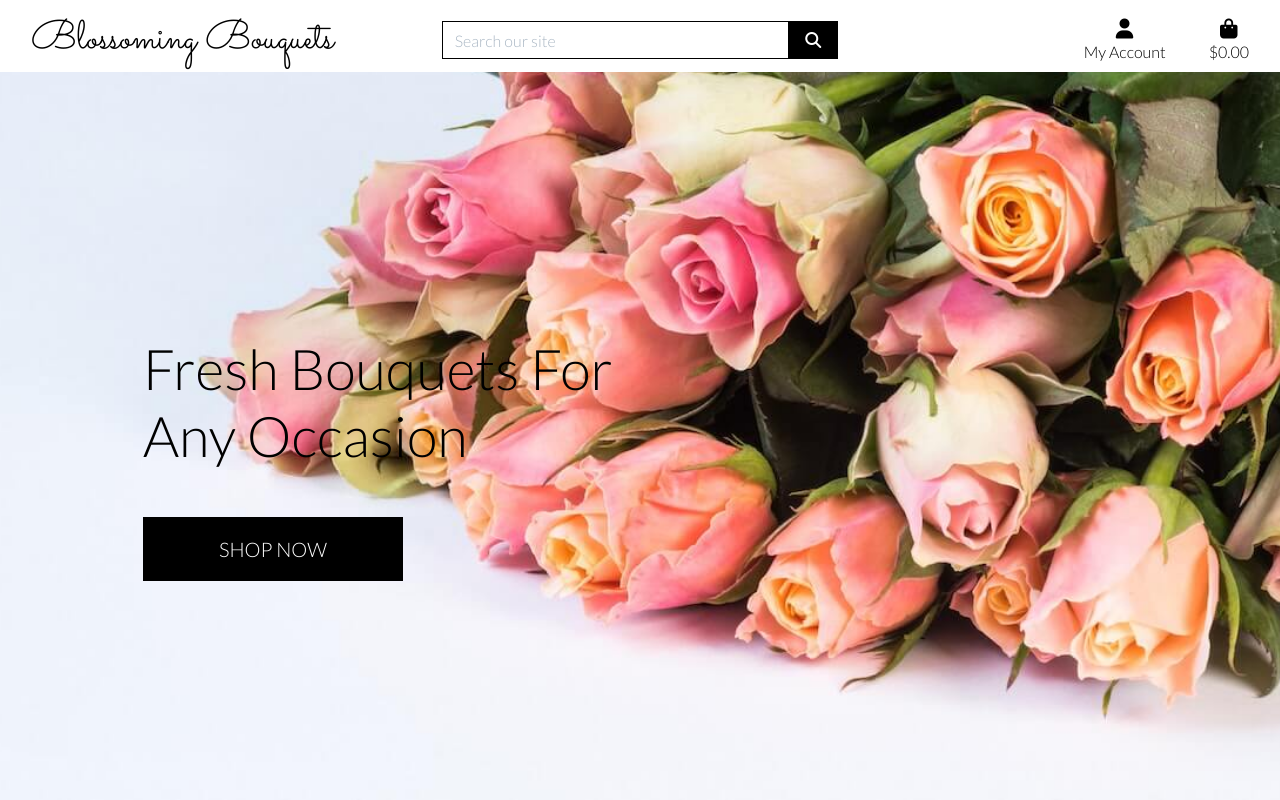
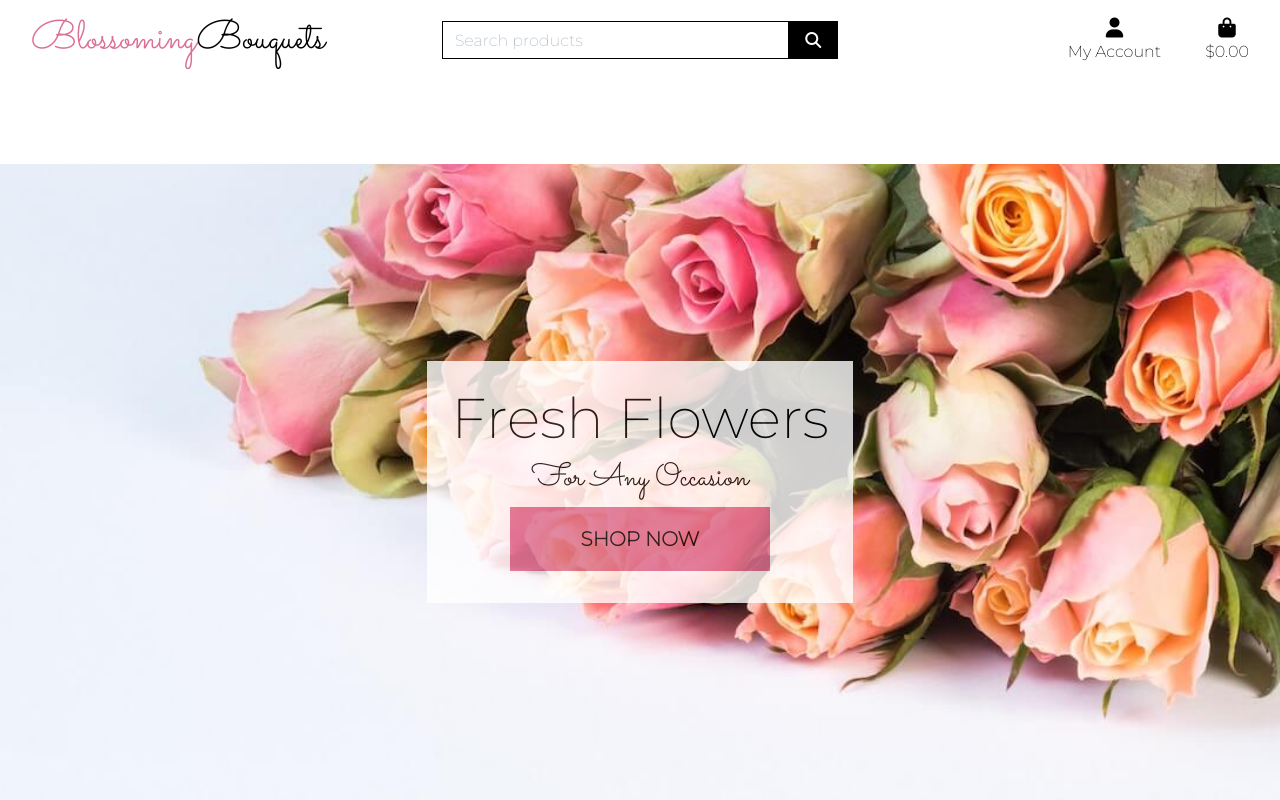
Before and after one commit to JPatel87/blossoming-bouquets, a Django app: page / in a window 1280 px wide. Run offline with Django 3.2, Linux system fonts and the light colour scheme; some libraries are stand-ins or nearby versions.

Commit message:
Change logo style and hero text styling

```diff
--- a/home/templates/home/index.html
+++ b/home/templates/home/index.html
@@ -10,18 +10,13 @@
 {% endblock %}
 
 {% block content %}
-    <div class="container h-100">
-        <div class="row h-100">
-            <div class="col-7 col-md-6 my-auto">
-                <h1 class="display-4 text-black">
-                    Fresh bouquets for any occasion
-                </h1>
-                <div class="my-5">
-                    <h4>
-                        <a href="" class="shop-now-button btn btn-lg rounded-0 text-uppercase py-3">Shop Now</a>
-                    </h4>
-                </div>
-            </div>
+    <div class="hero">
+        <div class="hero-text p-4">
+            <h1 class="display-4">Fresh Flowers</h1>
+            <h2 class="logo-font">For any occasion</h2>
+            <h4>
+                <a href="" class="shop-now-button btn btn-lg rounded-0 text-uppercase py-3"><strong>Shop Now</strong></a>
+            </h4>
         </div>
     </div>
 {% endblock %}
--- a/static/css/base.css
+++ b/static/css/base.css
@@ -3,12 +3,40 @@
 }
 
 body {
+    font-family: 'Montserrat', sans-serif;
+    color: black;
+}
+
+.logo-font {
+    text-transform: capitalize;
+    font-family: 'Sacramento', cursive;
+    color: black;
+}
+
+.highlight {
+    color: palevioletred;
+}
+
+.hero {
+    position: relative;
+    height: calc(100vh - 164px);
+    display: flex;
     background: url('/media/hero-image.jpg') no-repeat center center fixed;
     background-size: cover;
-    height: calc(100vh - 164px);
-    color: #555;
-    font-family: 'Lato';
-    text-transform: capitalize;
+    justify-content: center;
+    align-items: center;
+}
+
+.hero-text {
+    text-align: center;
+    background-color: white;
+    opacity: 0.8;
+}
+
+h1 {
+    position: relative;
+    color: black;
+    text-align: center;
 }
 
 /* from Bulma */
@@ -20,19 +48,15 @@
     width: 1.5rem;
 }
 
-.logo-font {
-    text-transform: capitalize;
-    font-family: Sacramento;
-}
-
 .main-logo-link {
     width: fit-content;
 }
 
 .shop-now-button {
-    background: black;
-    color: white;
+    background: palevioletred;
+    color: black;
     min-width: 260px;
+    border-radius: 70px;
 }
 
 .btn-black {
--- a/templates/base.html
+++ b/templates/base.html
@@ -17,7 +17,7 @@
     <!-- Bootstrap CSS -->
         <link rel="stylesheet" href="https://cdn.jsdelivr.net/npm/bootstrap@4.6.2/dist/css/bootstrap.min.css" integrity="sha384-xOolHFLEh07PJGoPkLv1IbcEPTNtaed2xpHsD9ESMhqIYd0nLMwNLD69Npy4HI+N" crossorigin="anonymous">
         <link href="https://fonts.googleapis.com/css2?family=Sacramento&display=swap" rel="stylesheet">
-        <link href="https://fonts.googleapis.com/css2?family=Lato:wght@300&display=swap" rel="stylesheet">
+        <link href="https://fonts.googleapis.com/css2?family=Montserrat:wght@200&display=swap" rel="stylesheet">
         <link rel="stylesheet" href="{% static 'css/base.css' %}">
     {% endblock %}
 
@@ -41,13 +41,13 @@
       <div id="topnav" class="row bg-white pt-lg-2 d-none d-lg-flex">
           <div class="col-12 col-lg-4 my-auto py-1 py-lg-0 text-center text-lg-left">
               <a href="{% url 'home' %}" class="nav-link main-logo-link">
-                  <h1 class="logo-font text-black my-0 display-">Blossoming Bouquets</h1>
+                  <h1 class="logo-font my-0 display-5"><span class="highlight">Blossoming</span>Bouquets</h1>
               </a>
           </div>
           <div class="col-12 col-lg-4 my-auto py-1 py-lg-0">
               <form method="GET" action="">
                   <div class="input-group w-100">
-                      <input class="form-control border border-black rounded-0" type="text" name="q" placeholder="Search our site">
+                      <input class="form-control border border-black rounded-0" type="text" name="q" placeholder="Search products">
                       <div class="input-group-append">
                           <button class="form-control btn btn-black border border-black rounded-0" type="submit">
                               <span class="icon">
```
